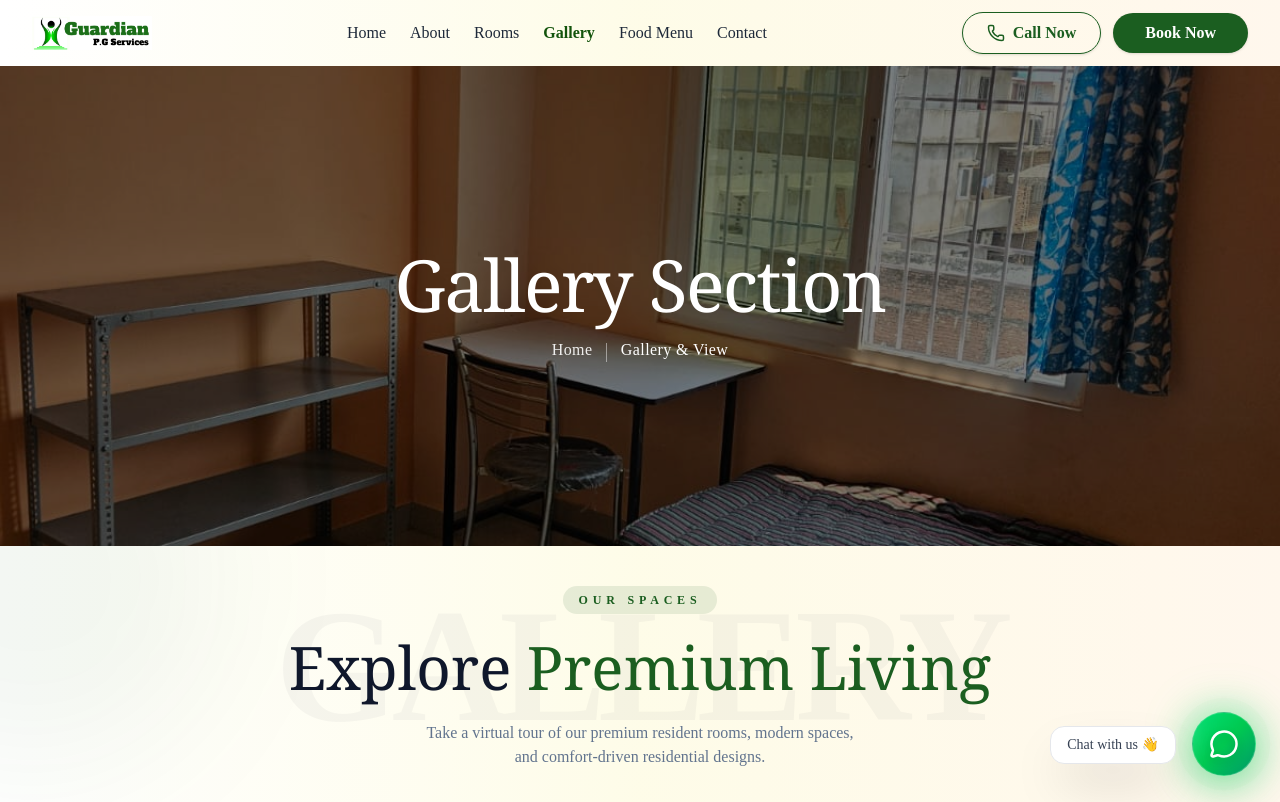
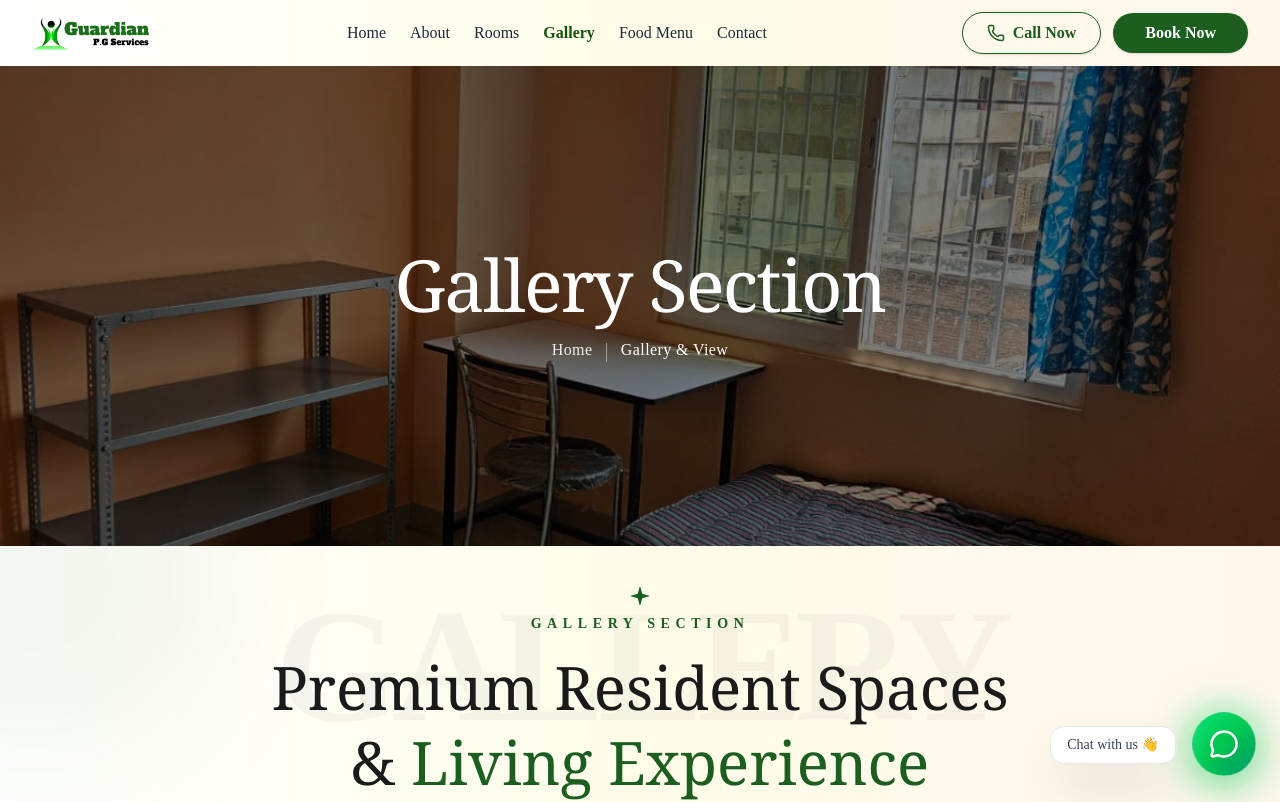
Before and after one commit to webworkcoder/guardina-pg, a Next.js app: page /gallery in a window 1280 px wide. Shown: the top 802 px of the page. Built offline with nearby package versions, Linux system fonts and the light colour scheme.

Commit message:
add text in gallery section

```diff
--- a/components/gallery-section/bentogrid.tsx
+++ b/components/gallery-section/bentogrid.tsx
@@ -267,18 +267,31 @@ export const BentoGrid = () => {
       <div className="absolute -bottom-40 -right-40 w-96 h-96 bg-[#1B5E20]/5 rounded-full blur-3xl pointer-events-none" />
 
       <div className="max-w-7xl mx-auto space-y-16 relative z-10">
-        <div className="text-center space-y-4">
-          <span className="text-[#1B5E20] uppercase tracking-[0.4em] font-bold text-xs bg-[#1B5E20]/10 px-4 py-1.5 rounded-full inline-block">
-            Our Spaces
-          </span>
-          <h2 className="text-4xl md:text-6xl font-serif text-slate-900 leading-tight">
-            Explore{" "}
-            <span className="text-[#1B5E20]">Premium Living</span>
+        <div className="text-center mb-12 md:mb-20 space-y-4">
+          <div className="flex flex-col items-center gap-2">
+            <div className="text-[#1B5E20]">
+              <svg
+                width="60"
+                height="20"
+                viewBox="0 0 16 16"
+                fill="none"
+                xmlns="http://www.w3.org/2000/svg"
+                className="currentColor"
+              >
+                <path
+                  d="M8 0L9.79611 6.20389L16 8L9.79611 9.79611L8 16L6.20389 9.79611L0 8L6.20389 6.20389L8 0Z"
+                  fill="currentColor"
+                />
+              </svg>
+            </div>
+            <span className="text-[#1B5E20] uppercase tracking-[0.4em] font-bold text-xs md:text-sm">
+              Gallery Section
+            </span>
+          </div>
+          <h2 className="text-3xl md:text-6xl font-serif text-[#1A1A1A] max-w-3xl mx-auto leading-tight">
+            Premium Resident Spaces &{" "}
+            <span className="text-[#1B5E20]">Living Experience</span>
           </h2>
-          <p className="text-slate-500 max-w-md mx-auto text-sm md:text-base">
-            Take a virtual tour of our premium resident rooms, modern spaces,
-            and comfort-driven residential designs.
-          </p>
         </div>
 
         {/* Bento Grid Layout Configuration */}
```
